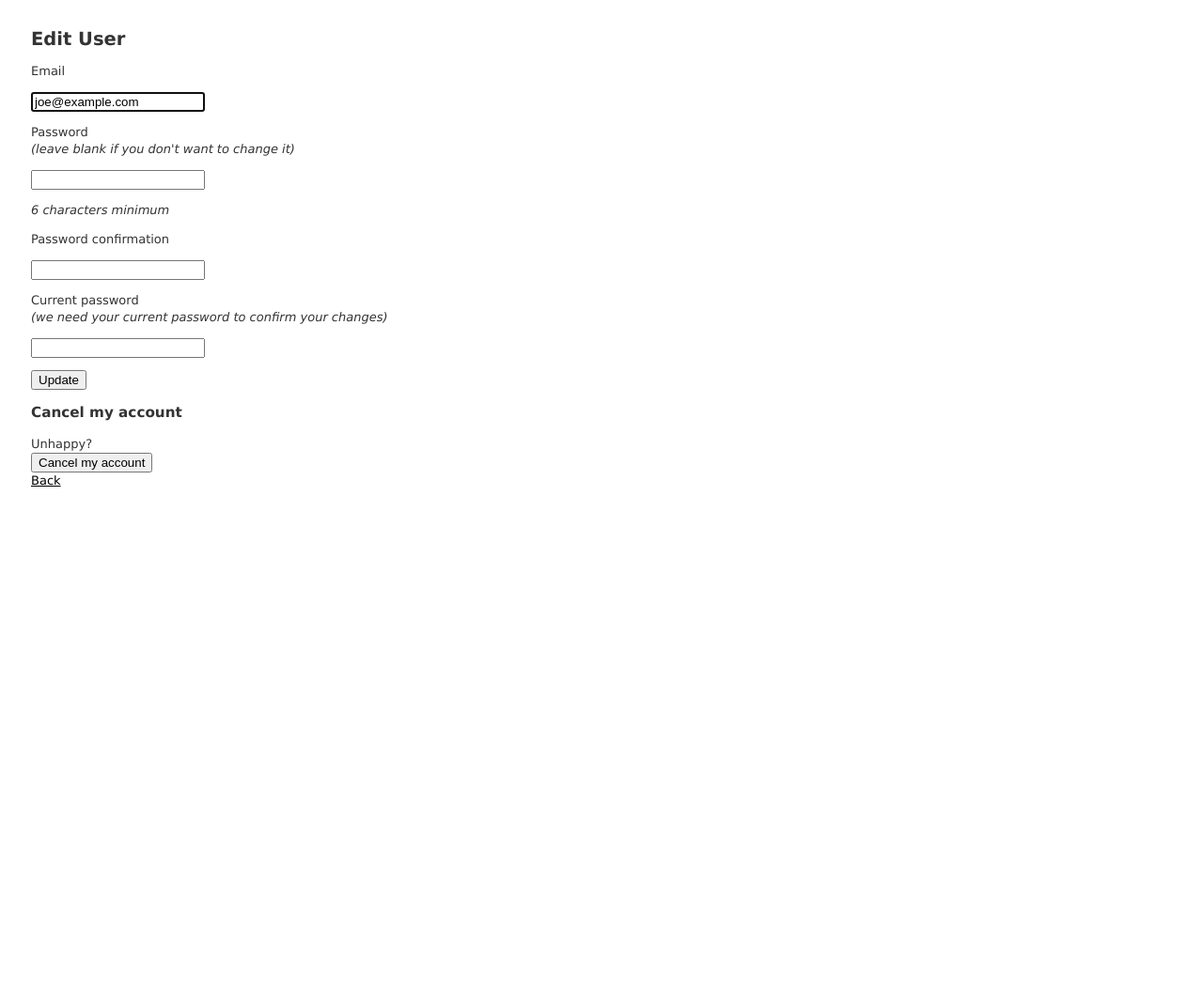
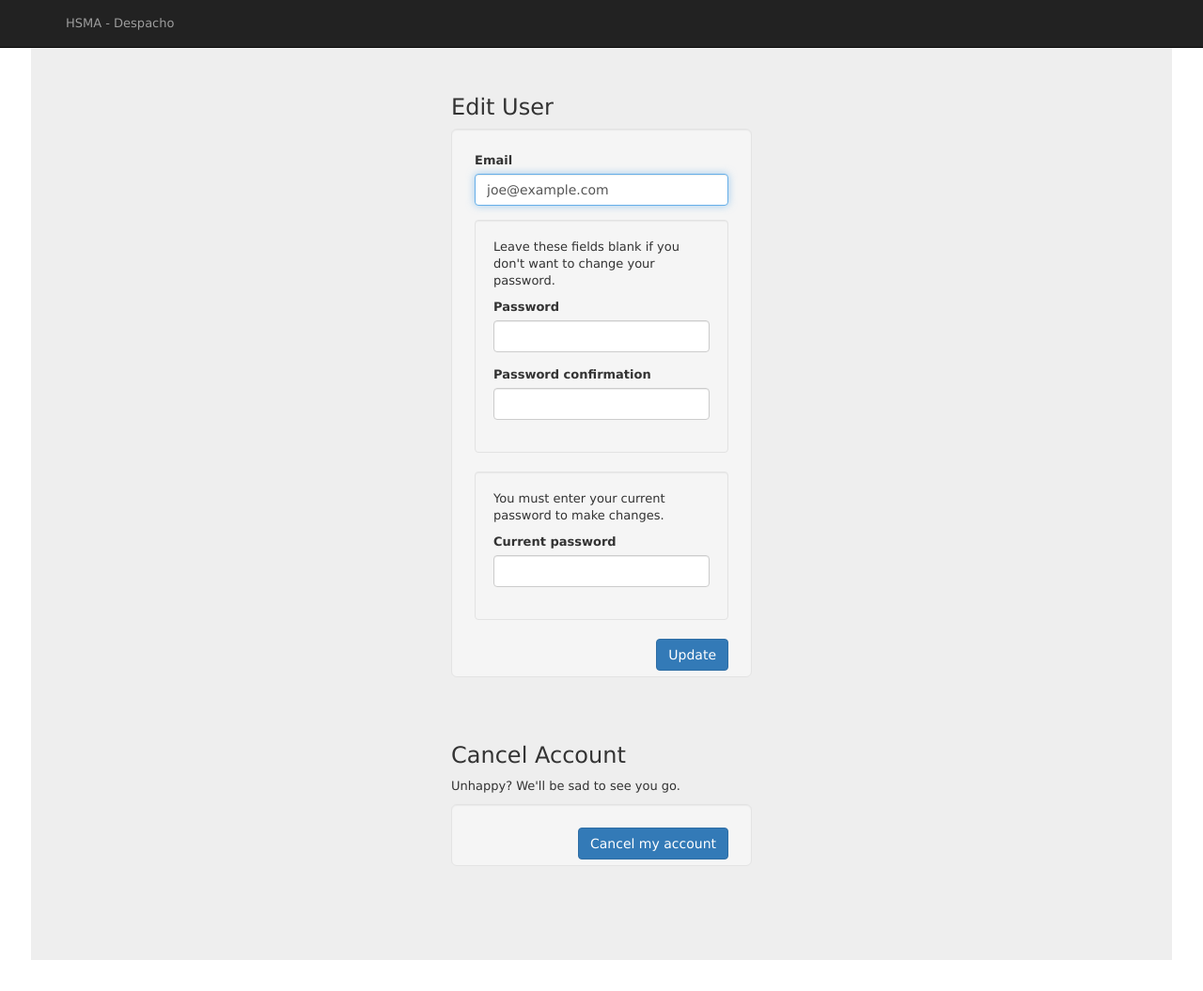
Before and after one commit to eugesma/hsma-despacho, a Rails app: page /users/edit in a window 1280 px wide. Shown: the whole page at 94% size. Before the commit the page ends 518 px from the top, so only its background shows below. Run offline with Rails 7, Linux system fonts and the light colour scheme; a user stored in the database is signed in; style sheets or scripts are compiled from the project's sources; parts of the project's set-up code (start-up, migrations or seed data) failed here and were passed over; some libraries are stand-ins or nearby versions.

Commit message:
Adding bootstrap style

```diff
--- a/app/assets/javascripts/application.js
+++ b/app/assets/javascripts/application.js
@@ -10,7 +10,8 @@
 // Read Sprockets README (https://github.com/rails/sprockets#sprockets-directives) for details
 // about supported directives.
 //
+//= require jquery
 //= require rails-ujs
-//= require activestorage
 //= require turbolinks
+//= require bootstrap-sprockets
 //= require_tree .
--- /dev/null
+++ b/app/assets/stylesheets/1st_load_framework.css.scss
@@ -0,0 +1,82 @@
+// import the CSS framework
+@import "bootstrap-sprockets";
+@import "bootstrap";
+
+// make all images responsive by default
+img {
+  @extend .img-responsive;
+  margin: 0 auto;
+  }
+// override for the 'Home' navigation link
+.navbar-brand {
+  font-size: inherit;
+  }
+
+// THESE ARE EXAMPLES YOU CAN MODIFY
+// create your own classes
+// to make views framework-neutral
+.column {
+  @extend .col-md-6;
+  @extend .text-center;
+  }
+.form {
+  @extend .col-md-6;
+  }
+.form-centered {
+  @extend .col-md-6;
+  @extend .text-center;
+  }
+.submit {
+  @extend .btn;
+  @extend .btn-primary;
+  @extend .btn-lg;
+  }
+// apply styles to HTML elements
+// to make views framework-neutral
+main {
+  @extend .container;
+  background-color: #eee;
+  padding-bottom: 80px;
+  width: 100%;
+  margin-top: 51px; // accommodate the navbar
+  }
+section {
+  @extend .row;
+  margin-top: 20px;
+  }
+
+// Styles for form views
+// using Bootstrap 3
+// generated by the rails_layout gem
+.authform {
+  padding-top: 30px;
+  max-width: 320px;
+  margin: 0 auto;
+}
+.authform form {
+  @extend .well;
+  @extend .well-lg;
+  padding-bottom: 40px;
+}
+.authform .right {
+  float: right !important;
+}
+.authform .button {
+  @extend .btn;
+  @extend .btn-primary;
+}
+.authform fieldset {
+  @extend .well;
+}
+#error_explanation:not(:empty) {
+  @extend .alert;
+  @extend .alert-danger;
+}
+#error_explanation h2 {
+  font-size: 16px;
+}
+.button-xs {
+  @extend .btn;
+  @extend .btn-primary;
+  @extend .btn-xs;
+}
--- /dev/null
+++ b/app/views/devise/registrations/edit.html.erb
@@ -0,0 +1,37 @@
+<div class="authform">
+  <h3>Edit <%= resource_name.to_s.humanize %></h3>
+  <%= form_for(resource, :as => resource_name, :url => registration_path(resource_name), :html => { :method => :put, :role => 'form'}) do |f| %>
+    <%= devise_error_messages! %>
+    <div class="form-group">
+      <%= f.label :email %>
+      <%= f.email_field :email, :autofocus => true, class: 'form-control' %>
+      <% if devise_mapping.confirmable? && resource.pending_reconfirmation? %>
+        <div>Currently waiting confirmation for: <%= resource.unconfirmed_email %></div>
+      <% end %>
+    </div>
+    <fieldset>
+      <p>Leave these fields blank if you don't want to change your password.</p>
+      <div class="form-group">
+        <%= f.label :password %>
+        <%= f.password_field :password, :autocomplete => 'off', class: 'form-control' %>
+      </div>
+      <div class="form-group">
+        <%= f.label :password_confirmation %>
+        <%= f.password_field :password_confirmation, class: 'form-control' %>
+      </div>
+    </fieldset>
+    <fieldset>
+      <p>You must enter your current password to make changes.</p>
+      <div class="form-group">
+        <%= f.label :current_password %>
+        <%= f.password_field :current_password, class: 'form-control' %>
+      </div>
+    </fieldset>
+    <%= f.submit 'Update', :class => 'button right' %>
+  <% end %>
+</div>
+<div class="authform">
+<h3>Cancel Account</h3>
+<p>Unhappy? We'll be sad to see you go.</p>
+<%= button_to "Cancel my account", registration_path(resource_name), :data => { :confirm => "Are you sure?" }, :method => :delete, :class => 'button right' %>
+</div>
--- /dev/null
+++ b/app/views/layouts/_messages.html.erb
@@ -0,0 +1,9 @@
+<%# Rails flash messages styled for Bootstrap 3.0 %>
+<% flash.each do |name, msg| %>
+  <% if msg.is_a?(String) %>
+    <div class="alert alert-dismissible alert-<%= name.to_s == 'notice' ? 'success' : 'danger' %>">
+      <button type="button" class="close" data-dismiss="alert" aria-hidden="true">&times;</button>
+      <%= content_tag :div, msg, :id => "flash_#{name}" %>
+    </div>
+  <% end %>
+<% end %>
--- /dev/null
+++ b/app/views/layouts/_navigation.html.erb
@@ -0,0 +1,19 @@
+<%# navigation styled for Bootstrap 3.0 %>
+<nav class="navbar navbar-inverse navbar-fixed-top">
+  <div class="container">
+    <div class="navbar-header">
+      <button type="button" class="navbar-toggle" data-toggle="collapse" data-target=".navbar-collapse">
+        <span class="sr-only">Toggle navigation</span>
+        <span class="icon-bar"></span>
+        <span class="icon-bar"></span>
+        <span class="icon-bar"></span>
+      </button>
+      <%= link_to 'HSMA - Despacho', root_path, class: 'navbar-brand' %>
+    </div>
+    <div class="collapse navbar-collapse">
+      <ul class="nav navbar-nav">
+        <%= render 'layouts/navigation_links' %>
+      </ul>
+    </div>
+  </div>
+</nav>
--- /dev/null
+++ b/app/views/layouts/_navigation_links.html.erb
@@ -0,0 +1 @@
+<%# add navigation links to this file %>
--- a/app/views/layouts/application.html.erb
+++ b/app/views/layouts/application.html.erb
@@ -1,15 +1,20 @@
 <!DOCTYPE html>
 <html>
   <head>
-    <title>Hsma</title>
+    <meta name="viewport" content="width=device-width, initial-scale=1.0">
+    <title><%= content_for?(:title) ? yield(:title) : "Hsma" %></title>
+    <meta name="description" content="<%= content_for?(:description) ? yield(:description) : "Hsma" %>">
+    <%= stylesheet_link_tag 'application', media: 'all', 'data-turbolinks-track' => 'reload' %>
+    <%= javascript_include_tag 'application', 'data-turbolinks-track' => 'reload' %>
     <%= csrf_meta_tags %>
-    <%= csp_meta_tag %>
-
-    <%= stylesheet_link_tag    'application', media: 'all', 'data-turbolinks-track': 'reload' %>
-    <%= javascript_include_tag 'application', 'data-turbolinks-track': 'reload' %>
   </head>
-
   <body>
-    <%= yield %>
+    <header>
+      <%= render 'layouts/navigation' %>
+    </header>
+    <main role="main">
+       <%= render 'layouts/messages' %>
+       <%= yield %>
+    </main>
   </body>
 </html>
```
Also changed, not shown: app/views/devise/passwords/edit.html.erb (added, +14 -0 lines), app/views/devise/passwords/new.html.erb (added, +12 -0 lines), app/views/devise/registrations/new.html.erb (added, +19 -0 lines), app/views/devise/sessions/new.html.erb (added, +28 -0 lines), Gemfile, Gemfile.lock, app/assets/stylesheets/application.css.scss (renamed from app/assets/stylesheets/application.css).
